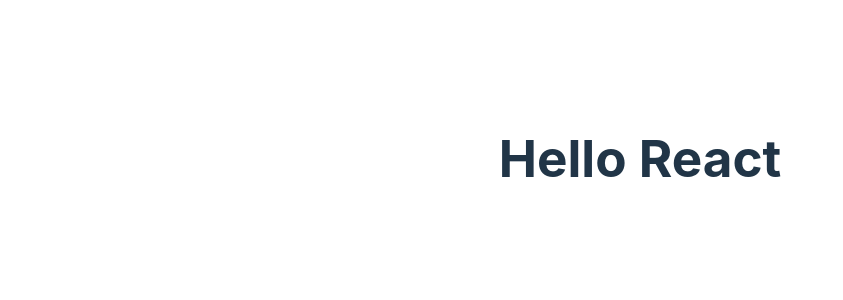
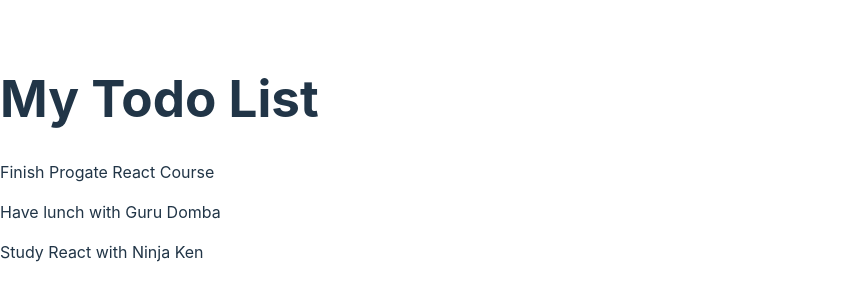
Before and after one commit to yusufbahtiar1990/REACT, a React (Vite) app: page / in a window 1280 px wide. Shown: the part 242-542 px from the top of the page, without its empty margins (0-843 px from the left). Built offline with nearby package versions, Linux system fonts and the light colour scheme.

Commit message:
Define todos state and show them in the browser

```diff
--- a/src/App.jsx
+++ b/src/App.jsx
@@ -1,9 +1,32 @@
-import './App.css'
+import React, { useState } from 'react'
 
 function App() {
+  const [todos, setTodos] = useState([
+    {
+      id: 1,
+      title: 'Finish Progate React Course',
+      completed: false,
+    },
+    {
+      id: 2,
+      title: 'Have lunch with Guru Domba',
+      completed: false,
+    },
+    {
+      id: 3,
+      title: 'Study React with Ninja Ken',
+      completed: false,
+    },
+  ])
+
+  console.log(todos)
+
   return (
-    <div className="App">
-      <h1>Hello React</h1>
+    <div>
+      <h1>My Todo List</h1>
+      {todos.map((todo) => {
+        return <p key={todo.id}>{todo.title}</p>
+      })}
     </div>
   )
 }
```
